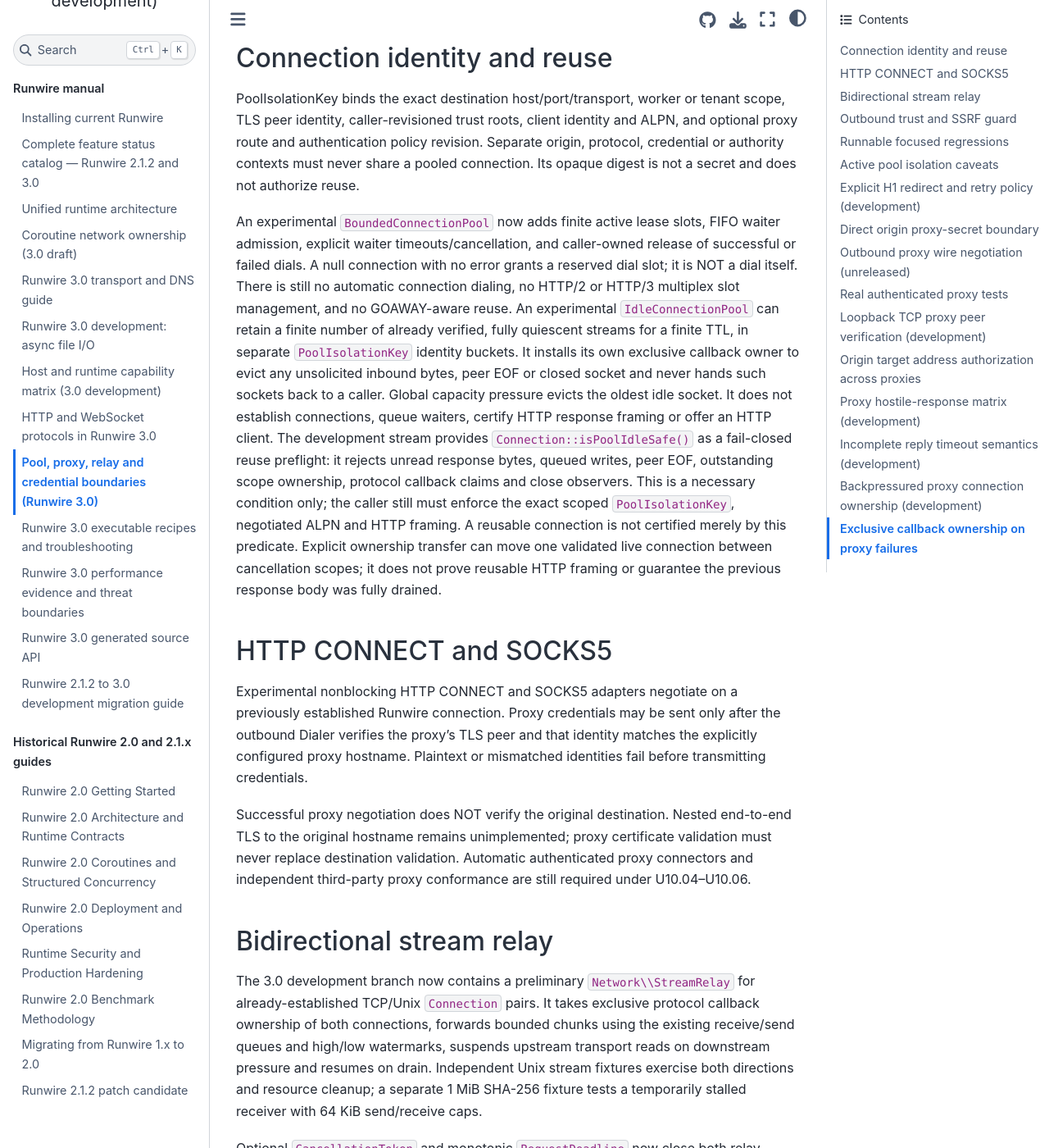
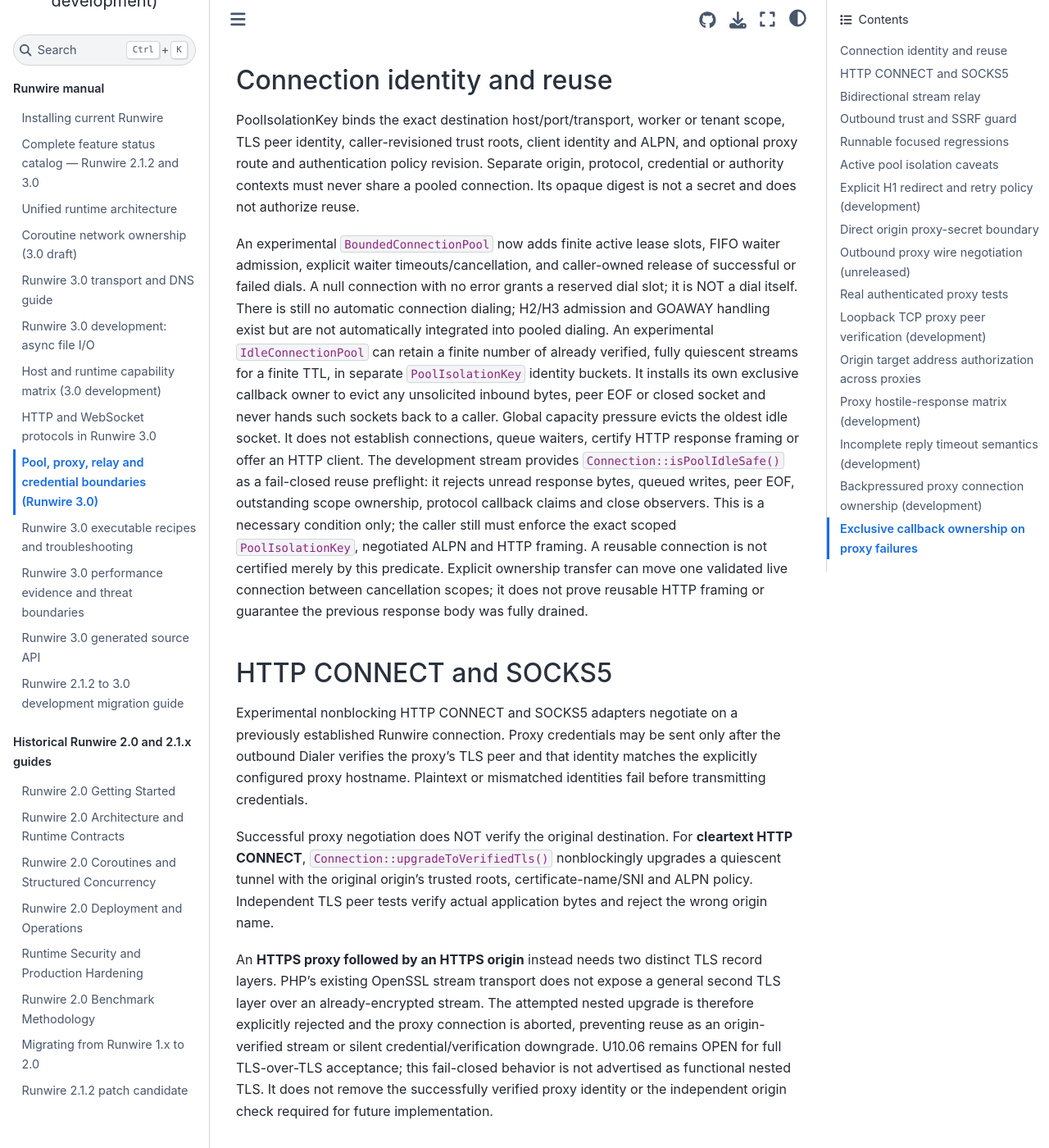
Before and after one commit to infocyph/Runwire, a Sphinx documentation site: the page built from docs/connection-policies-3.0.rst, in a window 1280 px wide and 1400 px high, scrolled down 277 px. Shown: the whole window at 82% size. Built offline with Sphinx 7.4.7 and the Sphinx Book theme 1.1.4, drawn with Linux system fonts in a browser that asks for light colours; some of the changed text lies outside the part shown.

Commit message:
docs(runwire-c2): distinguish verified origin TLS over CONNECT from unsupported TLS-in-TLS
Correct stale proxy/GOAWAY acceptance guidance, document fail-closed HTTPS proxy limitation without conflating independent TLS identities.

```diff
--- a/docs/connection-policies-3.0.rst
+++ b/docs/connection-policies-3.0.rst
@@ -5,7 +5,8 @@
 production certification for client pools or proxy connectors.
 The branch includes bounded H1 connections, a constrained experimental
 H2 one-shot TLS client, idle pool admission and TCP/Unix relay primitives;
-active H2 multiplex reuse and CONNECT/SOCKS5 remain unfinished.
+automatic pool-backed H2 multiplex reuse remains unfinished; bounded
+CONNECT/SOCKS5 negotiation has independently verified standalone adapters.
 
 Connection identity and reuse
 -----------------------------
@@ -21,8 +22,8 @@
 slots, FIFO waiter admission, explicit waiter timeouts/cancellation, and
 caller-owned release of successful or failed dials. A null connection
 with no error grants a reserved dial slot; it is NOT a dial itself.
-There is still no automatic connection dialing, no HTTP/2 or HTTP/3
-multiplex slot management, and no GOAWAY-aware reuse.
+There is still no automatic connection dialing; H2/H3 admission and GOAWAY
+handling exist but are not automatically integrated into pooled dialing.
 An experimental ``IdleConnectionPool`` can retain a finite number of
 already verified, fully quiescent streams for a finite TTL, in separate
 ``PoolIsolationKey`` identity buckets. It installs its own exclusive
@@ -50,10 +51,21 @@
 mismatched identities fail before transmitting credentials.
 
 Successful proxy negotiation does NOT verify the original destination.
-Nested end-to-end TLS to the original hostname remains unimplemented;
-proxy certificate validation must never replace destination validation.
-Automatic authenticated proxy connectors and independent third-party
-proxy conformance are still required under U10.04--U10.06.
+For **cleartext HTTP CONNECT**, ``Connection::upgradeToVerifiedTls()``
+nonblockingly upgrades a quiescent tunnel with the original origin's
+trusted roots, certificate-name/SNI and ALPN policy. Independent TLS peer
+tests verify actual application bytes and reject the wrong origin name.
+
+An **HTTPS proxy followed by an HTTPS origin** instead needs two distinct
+TLS record layers. PHP's existing OpenSSL stream transport does not
+expose a general second TLS layer over an already-encrypted stream.
+The attempted nested upgrade is therefore explicitly rejected and
+the proxy connection is aborted, preventing reuse as an origin-verified
+stream or silent credential/verification downgrade. U10.06 remains
+OPEN for full TLS-over-TLS acceptance; this fail-closed behavior is
+not advertised as functional nested TLS. It does not remove the
+successfully verified proxy identity or the independent origin check
+required for future implementation.
 
 Bidirectional stream relay
 --------------------------
@@ -179,10 +191,12 @@
 untrusted peer identities fail closed. Data after a valid CONNECT response
 remains available to the next protocol owner.
 
-These adapters do not yet provide an automatic proxied client, nested TLS
-or certificate checking for the original destination. U10.04--U10.06
-remain OPEN until independent third-party peers and the original-target
-TLS identity are verified with complete QA.
+The standalone authenticated proxy CONNECT adapter and independent
+reference-based proxy-leg TLS QA are accepted under U10.04. Independently
+verified original-target TLS exists over a cleartext CONNECT tunnel,
+but there is no automatic high-level proxied client or supported
+TLS-over-TLS stream. U10.06 remains OPEN until the separately verified
+nested case meets independent peer and complete QA requirements.
 
 Real authenticated proxy tests
 ------------------------------
@@ -196,6 +210,7 @@
 .. code-block:: console
 
    vendor/bin/pest tests/ProxyAuthenticatedTlsInteropTest.php
+   vendor/bin/pest tests/VerifiedOriginalTargetTlsInteropTest.php tests/VerifiedTargetTlsUpgradeGuardTest.php
 
 Loopback TCP proxy peer verification (development)
 --------------------------------------------------
```
Also changed, not shown: docs/features.rst (+10 -0 lines).
